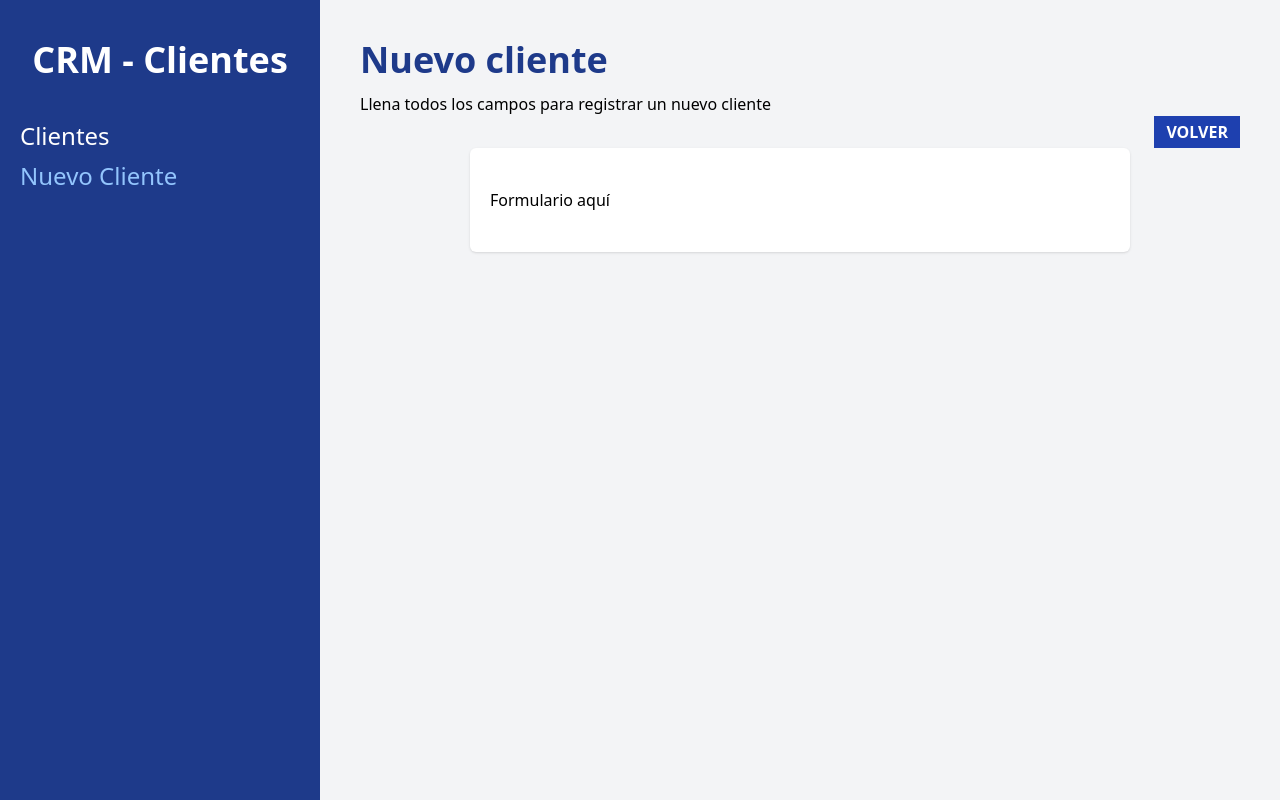
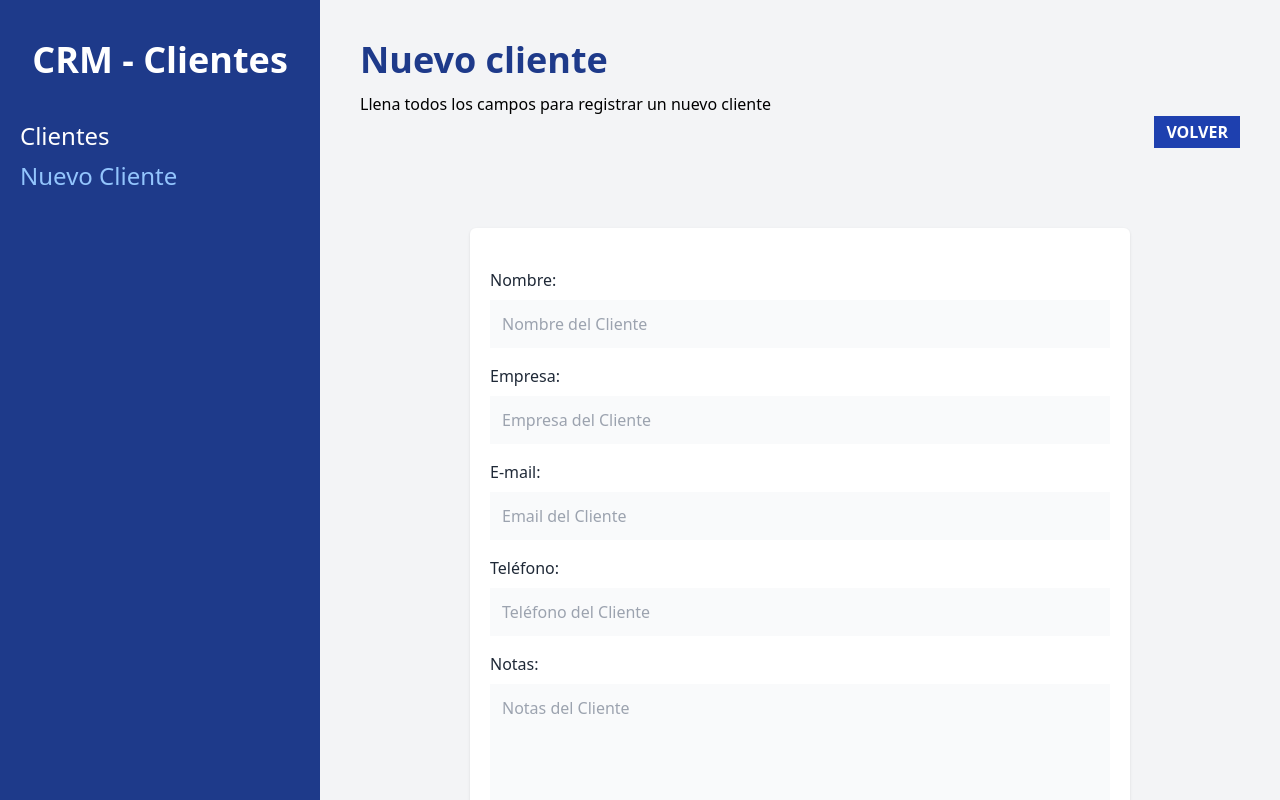
Before and after one commit to cesantaniello/crm-react, a React (Vite) app: page /clientes/nuevo in a window 1280 px wide. Built offline with nearby package versions, Linux system fonts and the light colour scheme.

Commit message:
Add form

```diff
--- /dev/null
+++ b/src/components/Formulario.jsx
@@ -0,0 +1,77 @@
+const Formulario = ({cliente}) => {
+    return (
+        <>
+            <div className="mb-4">
+                <label
+                    className="text-gray-800"
+                    htmlFor="nombre"
+                >Nombre:</label>
+                <input
+                    id="nombre"
+                    type="text"
+                    className="mt-2 block w-full p-3 bg-gray-50"
+                    placeholder="Nombre del Cliente"
+                    name="nombre"
+                />
+            </div>
+            <div className="mb-4">
+                <label
+                    className="text-gray-800"
+                    htmlFor="empresa"
+                >Empresa:</label>
+                <input
+                    id="empresa"
+                    type="text"
+                    className="mt-2 block w-full p-3 bg-gray-50"
+                    placeholder="Empresa del Cliente"
+                    name="empresa"
+                />
+            </div>
+
+            <div className="mb-4">
+                <label
+                    className="text-gray-800"
+                    htmlFor="email"
+                >E-mail:</label>
+                <input
+                    id="email"
+                    type="email"
+                    className="mt-2 block w-full p-3 bg-gray-50"
+                    placeholder="Email del Cliente"
+                    name="email"
+                />
+            </div>
+
+            <div className="mb-4">
+                <label
+                    className="text-gray-800"
+                    htmlFor="telefono"
+                >Teléfono:</label>
+                <input
+                    id="telefono"
+                    type="tel"
+                    className="mt-2 block w-full p-3 bg-gray-50"
+                    placeholder="Teléfono del Cliente"
+                    name="telefono"
+                />
+            </div>
+
+            <div className="mb-4">
+                <label
+                    className="text-gray-800"
+                    htmlFor="notas"
+                >Notas:</label>
+                <textarea
+                    as="textarea"
+                    id="notas"
+                    type="text"
+                    className="mt-2 block w-full p-3 bg-gray-50 h-40 align-self"
+                    placeholder="Notas del Cliente"
+                    name="notas"
+                />
+            </div>
+        </>
+    )
+}
+
+export default Formulario
--- a/src/pages/NuevoCliente.jsx
+++ b/src/pages/NuevoCliente.jsx
@@ -1,4 +1,6 @@
 import { useNavigate } from "react-router-dom"
+import Formulario from "../components/Formulario"
+
 function NuevoCliente() {
   const navigate = useNavigate()
   return (
@@ -13,8 +15,15 @@
           Volver
         </button>
       </div>
-      <div className="bg-white shadow rounded-md md:w-3/4 mx-auto px-5 py-10">
-        <p>Formulario aquí</p>
+      <div className="bg-white shadow rounded-md md:w-3/4 mx-auto px-5 py-10 mt-20">
+        <form>
+          <Formulario/>
+          <input
+            type="submit"
+            className="mt-5 w-full bg-blue-800 p-3 uppercase font-bold text-white text-lg"
+            value="Registar cliente"
+            />
+          </form>
       </div>
     </>
   )
```
